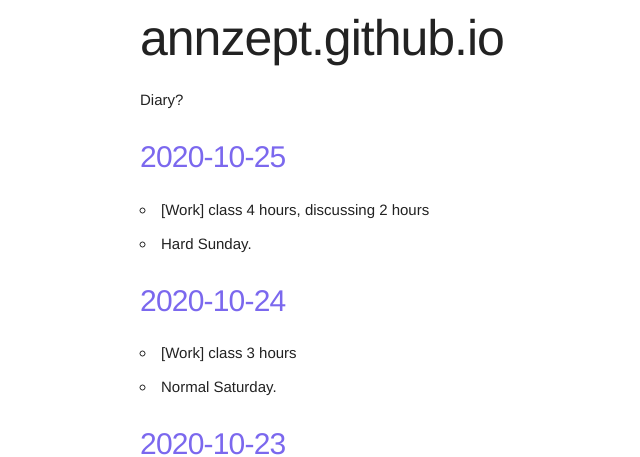
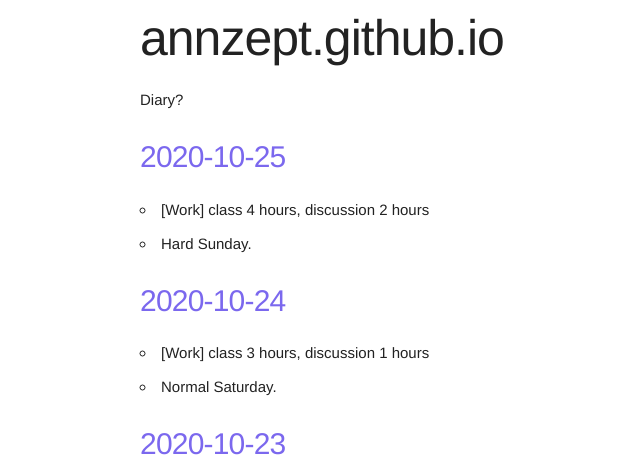
Before and after one commit to annzept/annzept.github.io, a Jekyll site: the page built from index.markdown, in a window 1280 px wide and 900 px high. Shown: the top 457 px of the window, without its empty margins (20-660 px from the left). Built offline with Jekyll 4.4.1, drawn with Linux system fonts in a browser that asks for light colours.

Commit message:
Mon Oct 26 01:53:54 JST 2020

```diff
--- a/_posts/2020-10-24-diary.md
+++ b/_posts/2020-10-24-diary.md
@@ -5,5 +5,5 @@ date:   2020-10-24 23:59:59 +0900
 categories: diary
 ---
 
-- [Work] class 3 hours
+- [Work] class 3 hours, discussion 1 hours
 - Normal Saturday.
--- a/_posts/2020-10-25-diary.md
+++ b/_posts/2020-10-25-diary.md
@@ -5,5 +5,5 @@ date:   2020-10-25 23:59:59 +0900
 categories: diary
 ---
 
-- [Work] class 4 hours, discussing 2 hours
+- [Work] class 4 hours, discussion 2 hours
 - Hard Sunday.
```
